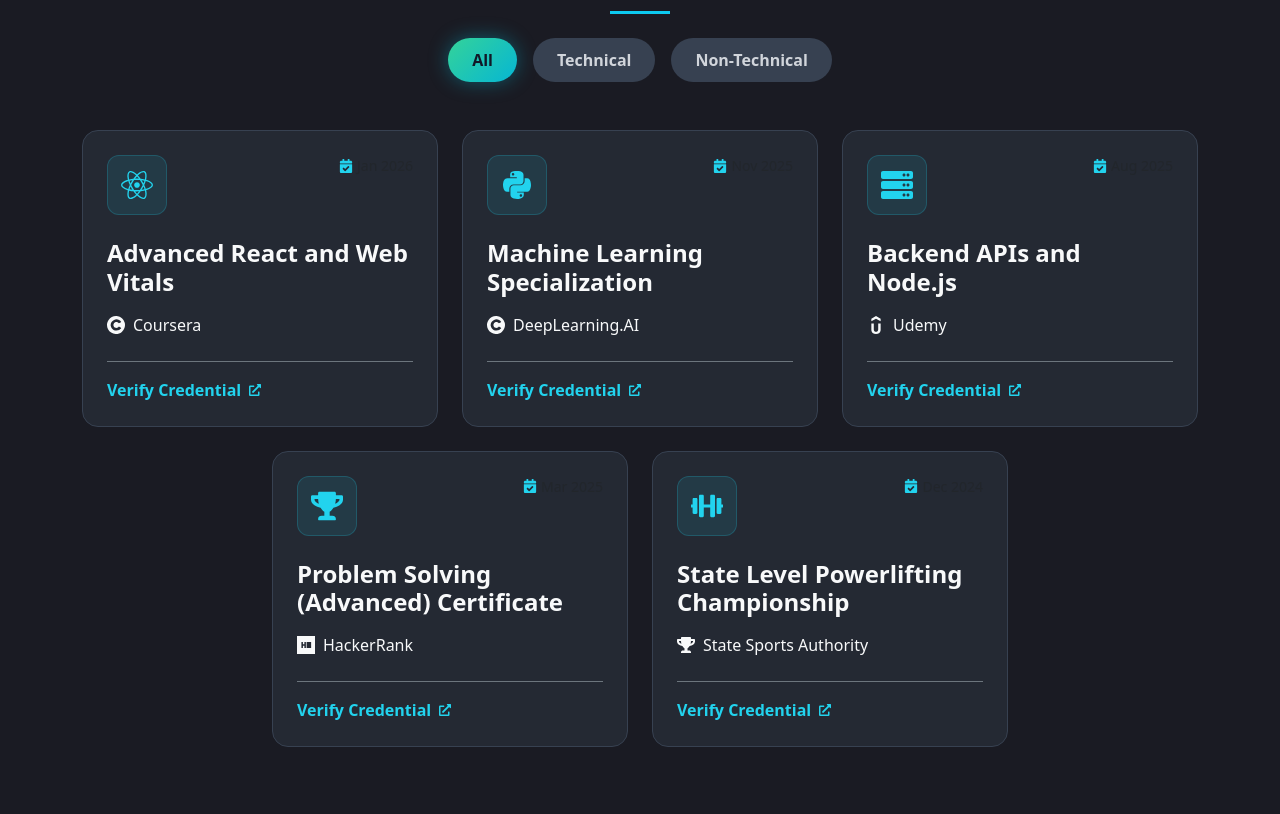
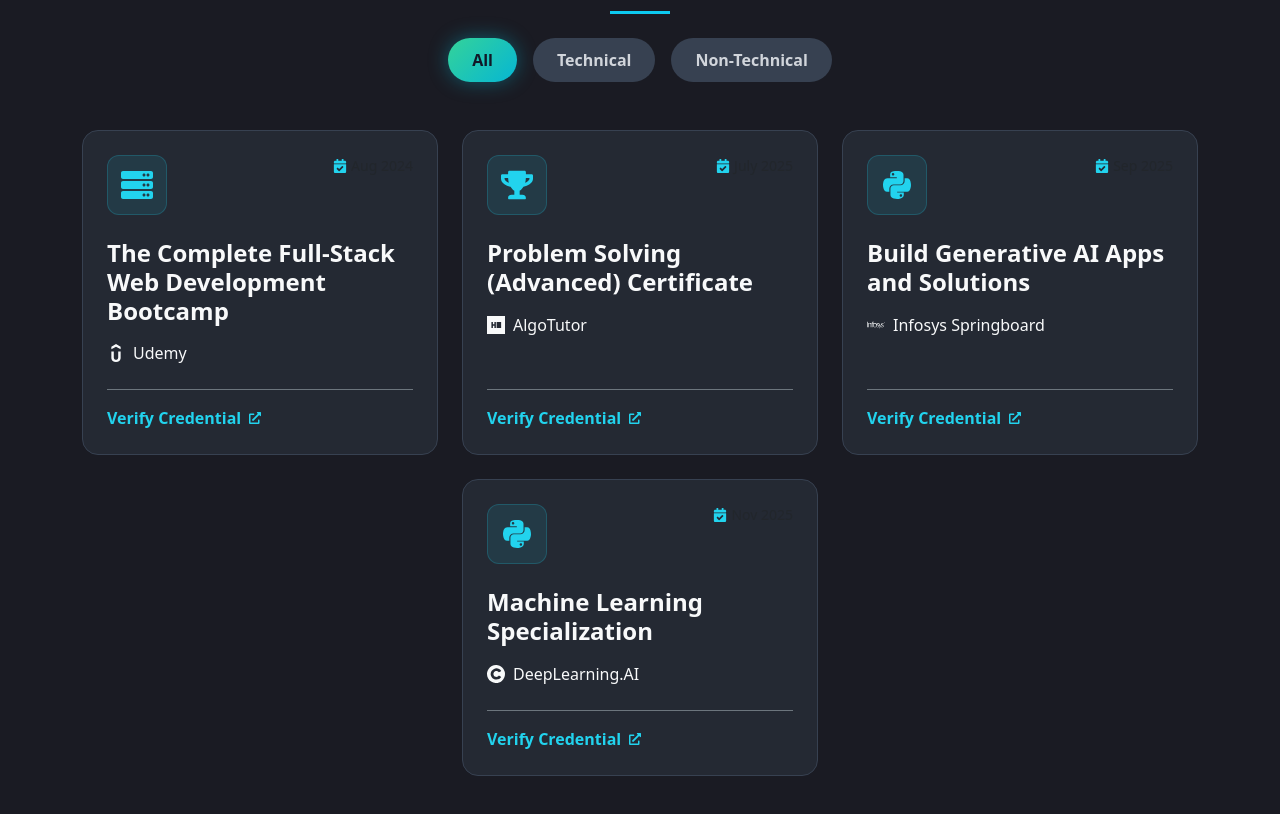
Before and after one commit to raj-kumar-96081/portfolio, a React (Vite) app: page / in a window 1280 px wide. Shown: the part 5260-6074 px from the top of the page. Built offline with nearby package versions, Linux system fonts and the light colour scheme.

Commit message:
Updated Certificate

```diff
--- a/src/data/certificatesData.js
+++ b/src/data/certificatesData.js
@@ -1,19 +1,40 @@
 import { FaReact, FaPython, FaDumbbell, FaTrophy, FaServer } from 'react-icons/fa';
-import { SiHackerrank, SiCoursera, SiUdemy } from 'react-icons/si';
+import { SiHackerrank, SiCoursera, SiUdemy ,SiInfosys} from 'react-icons/si';
 
 export const certificatesData = [
+
   {
     id: 1,
-    title: 'Advanced React and Web Vitals',
-    issuer: 'Coursera',
-    issuerIcon: SiCoursera,
+    title: 'The Complete Full-Stack Web Development Bootcamp',
+    issuer: 'Udemy',
+    issuerIcon: SiUdemy,
     category: 'Technical',
-    date: 'Jan 2026',
-    skillIcon: FaReact,
-    link: '#', // Add your actual certificate URL here
+    date: 'Aug 2024',
+    skillIcon: FaServer,
+    link: 'https://www.udemy.com/certificate/UC-367c097d-84e9-41d7-90a9-a276e691a4b3/',
   },
   {
     id: 2,
+    title: 'Problem Solving (Advanced) Certificate',
+    issuer: 'AlgoTutor',
+    issuerIcon: SiHackerrank,
+    category: 'Technical',
+    date: 'July 2025',
+    skillIcon: FaTrophy,
+    link: 'https://drive.google.com/drive/u/0/folders/1RQTWMA-SkPwF0f-0S1bmfFS96_X5MRkW',
+  },
+  {
+    id: 3,
+    title: 'Build Generative AI Apps and Solutions',
+    issuer: 'Infosys Springboard',
+    issuerIcon: SiInfosys,
+    category: 'Technical',
+    date: 'Sep 2025',
+    skillIcon: FaPython,
+    link: 'https://drive.google.com/drive/u/0/folders/1--rx1vB4Rn18Pal3zBBfex7XVBiNd5yS',
+  },
+  {
+    id: 4,
     title: 'Machine Learning Specialization',
     issuer: 'DeepLearning.AI',
     issuerIcon: SiCoursera,
@@ -21,35 +42,6 @@
     date: 'Nov 2025',
     skillIcon: FaPython,
     link: '#',
-  },
-  {
-    id: 3,
-    title: 'Backend APIs and Node.js',
-    issuer: 'Udemy',
-    issuerIcon: SiUdemy,
-    category: 'Technical',
-    date: 'Aug 2025',
-    skillIcon: FaServer,
-    link: '#',
-  },
-  {
-    id: 4,
-    title: 'Problem Solving (Advanced) Certificate',
-    issuer: 'HackerRank',
-    issuerIcon: SiHackerrank,
-    category: 'Technical',
-    date: 'Mar 2025',
-    skillIcon: FaTrophy,
-    link: '#',
-  },
-  {
-    id: 5,
-    title: 'State Level Powerlifting Championship',
-    issuer: 'State Sports Authority',
-    issuerIcon: FaTrophy,
-    category: 'Non-Technical',
-    date: 'Dec 2024',
-    skillIcon: FaDumbbell,
-    link: '#',
   }
+
 ];
```
